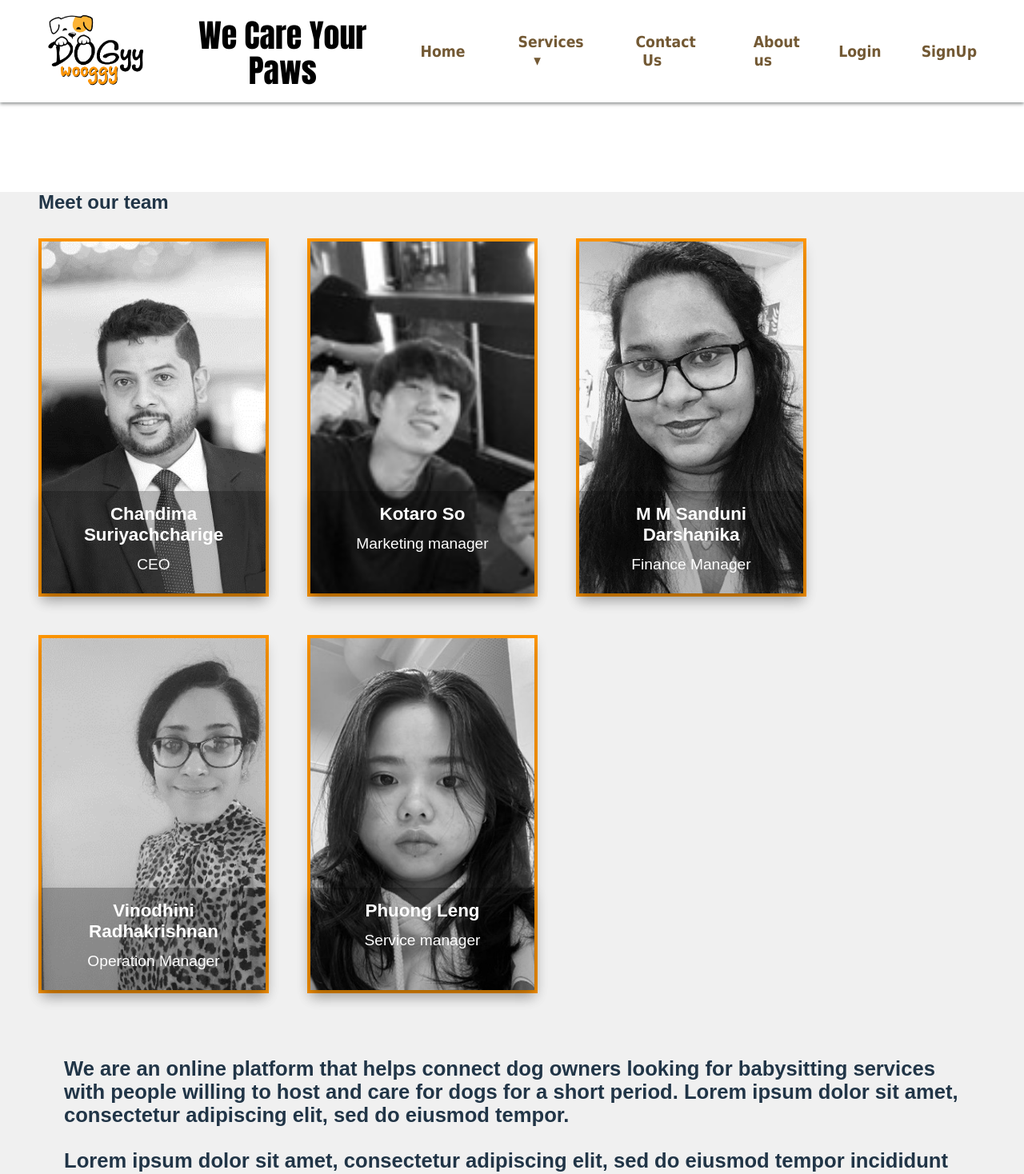
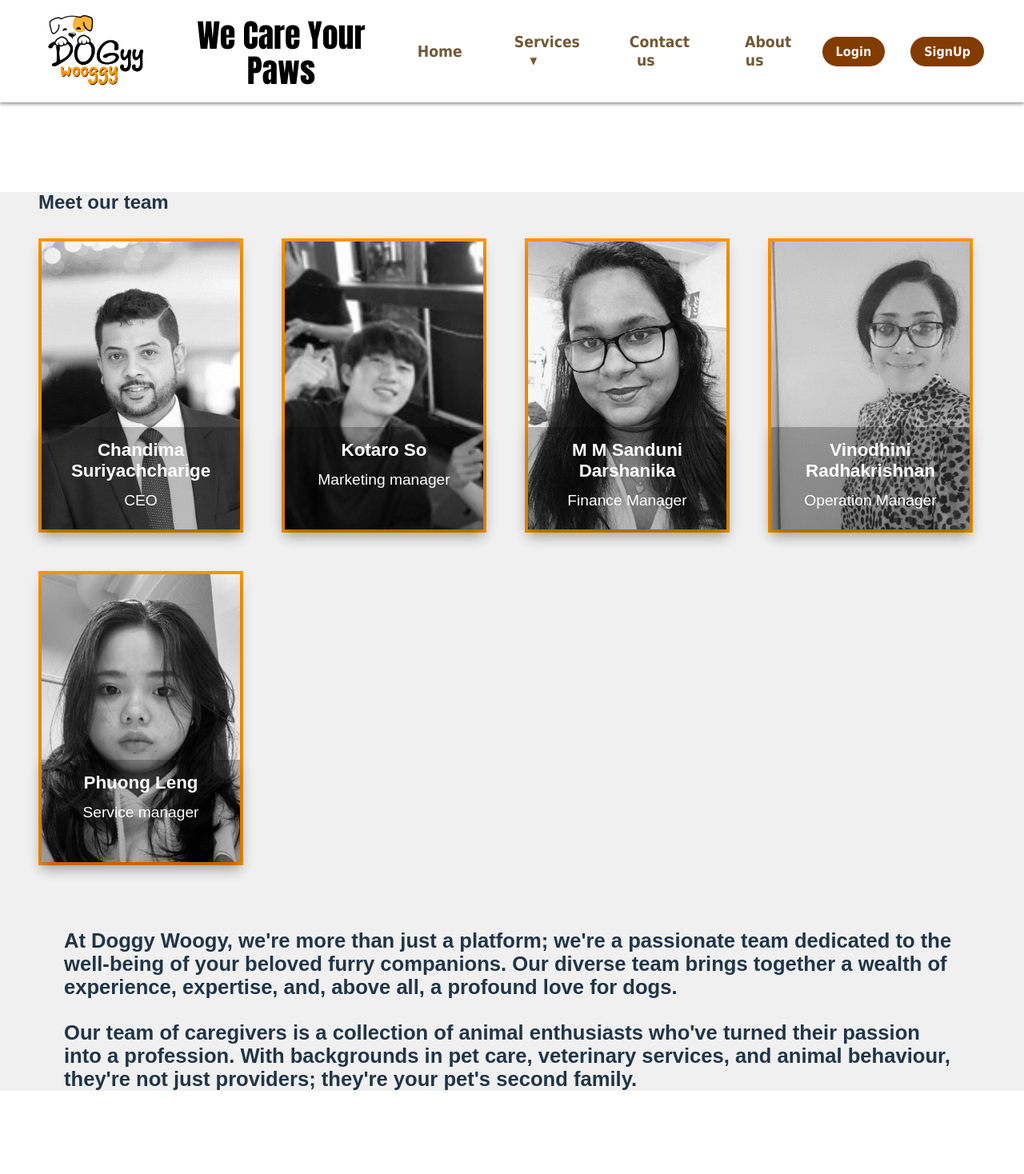
Before and after one commit to MarkoSulkunen/E-commerce, a React (Vite) app in the folder frontend/: page /aboutus in a window 1280 px wide. Shown: the top 1468 px of the page at 80% size. After the commit the page ends 1374 px from the top, so only its background shows below. Built offline with nearby package versions, Linux system fonts and the light colour scheme; the HTML template or start-up script is replaced by a standard one.

Commit message:
Styling 4 Son of Div

```diff
--- a/frontend/src/components/navigation/NavBar.jsx
+++ b/frontend/src/components/navigation/NavBar.jsx
@@ -43,7 +43,7 @@ const Navbar = () => {
           )}
         </li>
         <li>
-          <NavLink to="/contactpage">Contact Us</NavLink>
+          <NavLink to="/contactpage">Contact us</NavLink>
         </li>
         <li>
           <NavLink to="/aboutus">About us</NavLink>
@@ -60,17 +60,17 @@ const Navbar = () => {
         )}
         {!auth.isLoggedIn && (
         <li>
-          <NavLink to="/login">Login</NavLink>
+          <NavLink to="/login"  className="UserButton">Login</NavLink>
         </li>
       )}
             {!auth.isLoggedIn && (
         <li>
-          <NavLink to="/signup">SignUp</NavLink>
+          <NavLink to="/signup"  className="UserButton">SignUp</NavLink>
         </li>
       )}
         {auth.isLoggedIn && (
         <li>
-          <button onClick={auth.logout}>LOGOUT</button>
+          <button onClick={auth.logout} className="UserButton">LOGOUT</button>
         </li>
       )}
       </ul>
--- a/frontend/src/pages/AboutUs.jsx
+++ b/frontend/src/pages/AboutUs.jsx
@@ -70,12 +70,18 @@ const AboutUsPage = () => {
       </div>
       <div className="about_info_container">
         <h2>
-          We are an online platform that helps connect dog owners looking for
-          babysitting services with people willing to host and care for dogs for
-          a short period. Lorem ipsum dolor sit amet, consectetur adipiscing elit, sed do eiusmod tempor.
+          At Doggy Woogy, we're more than just a platform; we're a passionate
+          team dedicated to the well-being of your beloved furry companions. Our
+          diverse team brings together a wealth of experience, expertise, and,
+          above all, a profound love for dogs.
         </h2>
-        <br/>
-        <h2>Lorem ipsum dolor sit amet, consectetur adipiscing elit, sed do eiusmod tempor incididunt ut labore et dolore magna aliqua. Ut enim ad minim veniam, quis nostrud exercitation ullamco laboris nisi ut aliquip ex ea commodo consequat. Duis aute irure dolor in reprehenderit in voluptate velit esse cillum dolore eu fugiat nulla pariatur. Excepteur sint occaecat cupidatat non proident, sunt in culpa qui officia deserunt mollit anim id est laborum.</h2>
+        <br />
+        <h2>
+          Our team of caregivers is a collection of animal enthusiasts who've
+          turned their passion into a profession. With backgrounds in pet care,
+          veterinary services, and animal behaviour, they're not just providers;
+          they're your pet's second family.
+        </h2>
       </div>
     </div>
   );
--- a/frontend/src/pages/Home.jsx
+++ b/frontend/src/pages/Home.jsx
@@ -21,7 +21,7 @@ const Home = () => {
           <h4>WELCOME TO</h4>
           <hr></hr>
           <h2 className="home_banner_small_text">
-            We are and online platform who helps to connect dog owners looking
+            We are an online platform who helps to connect dog owners looking
             for dog babysitting services and people who are willing to host and
             take care of the dogs.
           </h2>
--- a/frontend/src/styles/Home.css
+++ b/frontend/src/styles/Home.css
@@ -156,3 +156,71 @@
     width: 1.5rem;
     margin-left: 1rem;
   }
+
+@media screen and (max-width: 1200px) {
+    .home_banner_container {
+        flex-direction: column;
+        height: 120rem;
+        margin-bottom: 15rem;
+      }
+
+      .home_banner_small_container{
+        max-width: 100%;
+        text-align: center;
+      }
+
+      .home_banner_small_container h4 {
+        padding-top: 15rem;
+      }
+
+      .home_banner_center_container h1 {
+        position: relative;
+        padding-top: 0rem;
+        padding-bottom: 5rem;
+        text-align: center;
+        margin-left: auto;
+        margin-right: auto;
+      }
+
+      .home_banner_small_text {
+        letter-spacing: 0rem;
+        padding: 2rem;
+        padding-top: 5rem;
+        width: 100%;
+        height: 15rem;
+      }
+
+      .home_banner_small_container h1 {
+        padding-top: 15rem;
+      }
+
+      .home_banner_small_container button {
+        margin-bottom: 5rem;
+      }
+
+      .home_banner_center_container hr {
+        visibility:hidden;
+      }
+
+      .circle {
+        visibility:hidden;
+      }
+
+      .leftCircle {
+        visibility:hidden;
+      }
+}
+
+@media screen and (max-width: 900px) {
+    .home_banner_small_container h4 {
+        padding-top: 1rem;
+      }
+
+}
+
+@media screen and (max-width: 500px) {
+    .home_banner_small_container h4 {
+        padding-top: 0rem;
+      }
+
+}
--- a/frontend/src/styles/NavLinks.css
+++ b/frontend/src/styles/NavLinks.css
@@ -39,9 +39,9 @@
   width: 10rem !important;
   padding-left: 1rem !important;
   padding-right: 1rem !important;
-  background-color: rgb(233, 147, 27);
-  border-color: rgb(35, 35, 56);
-  border-radius: 1rem;
+  background-color: var(--DWDarkBrown);
+  border-color: var(--DWOrange);
+  border-radius: 5rem;
 }
 
 .JoinButton{
@@ -52,7 +52,7 @@
   width: 10rem !important;
   padding-left: 1rem !important;
   padding-right: 1rem !important;
-  background-color: rgb(233, 147, 27);
-  border-color: rgb(35, 35, 56);
-  border-radius: 1rem;
+  background-color: var(--DWDarkBrown);
+  border-color: var(--DWOrange);
+  border-radius: 5rem;
 }
--- a/frontend/src/styles/global.css
+++ b/frontend/src/styles/global.css
@@ -110,8 +110,8 @@ nav a {
 
 .about-container {
   position: relative;
-  height: 28rem;
-  width: 18rem;
+  height: 23rem;
+  width: 16rem;
   text-align: center;
   border: 0.3rem solid var(--DWOrange);
 }
@@ -124,7 +124,7 @@ nav a {
   animation: 1s ease-out 0s 1 fadeIn;
 }
 
-.info-container{
+.info-container {
   position: absolute;
   bottom: 0rem;
   width: 100%;
@@ -179,11 +179,13 @@ nav a {
 }
 
 @keyframes fadeIn {
-  0% { opacity: 0; }
-  100% { opacity: 1; }
+  0% {
+    opacity: 0;
+  }
+  100% {
+    opacity: 1;
+  }
 }
-
-
 
 .react-calendar {
   width: 40rem !important;
@@ -222,7 +224,7 @@ nav a {
   .react-calendar__tile--range {
     background-color: rgb(113, 71, 14);
     box-shadow: 0 0 6px 2px black;
-}
+  }
 
   /* ~~~ other view styles ~~~ */
   .react-calendar__year-view__months,
@@ -239,6 +241,12 @@ nav a {
     &.react-calendar__year-view__months {
       grid-template-columns: 20% 20% 20% 20%;
     }
-
   }
 }
+
+@media screen and (max-width: 1200px) {
+  .all-people-container {
+    justify-content: center;
+    align-items: center;
+  }
+}
```
